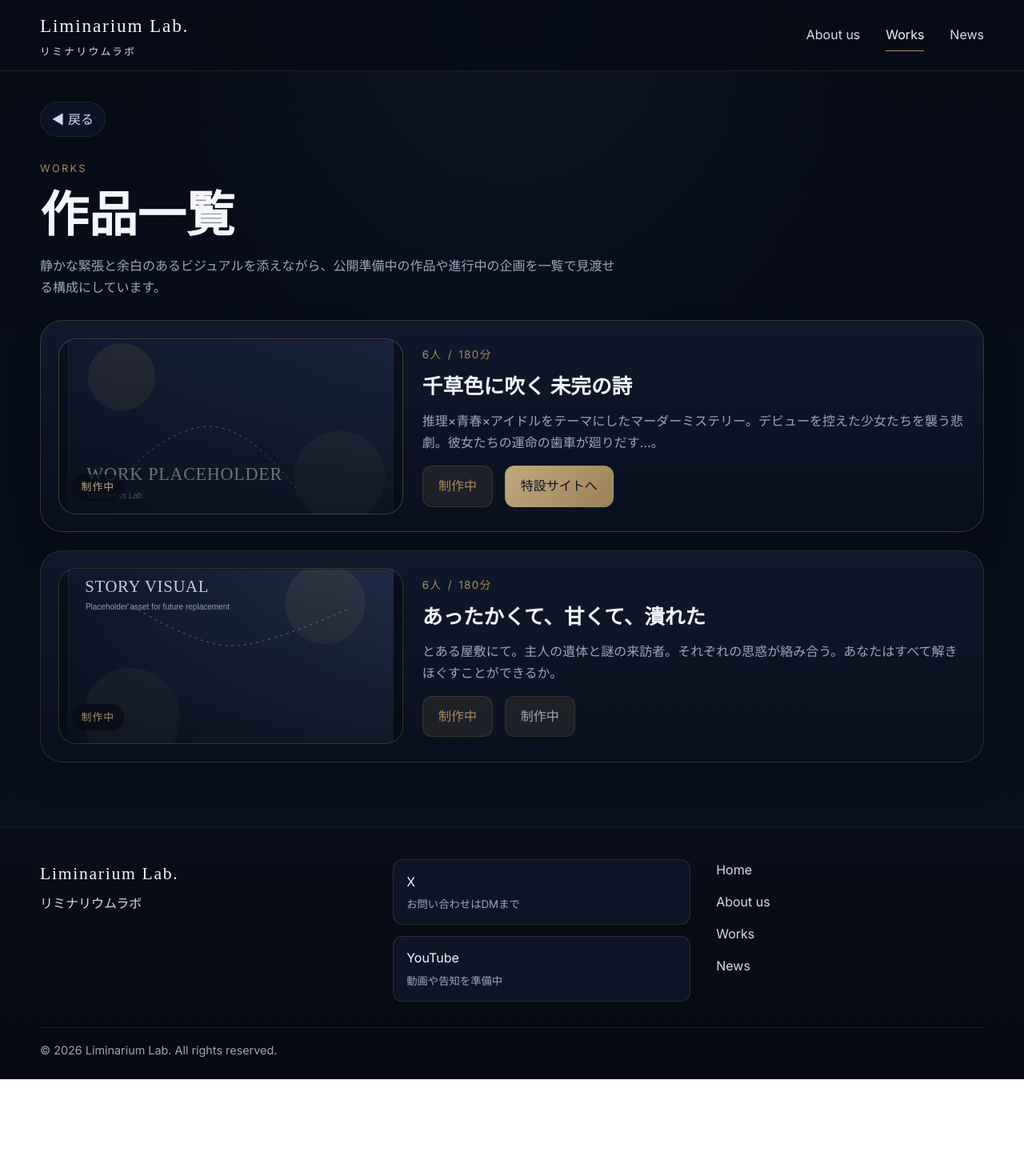
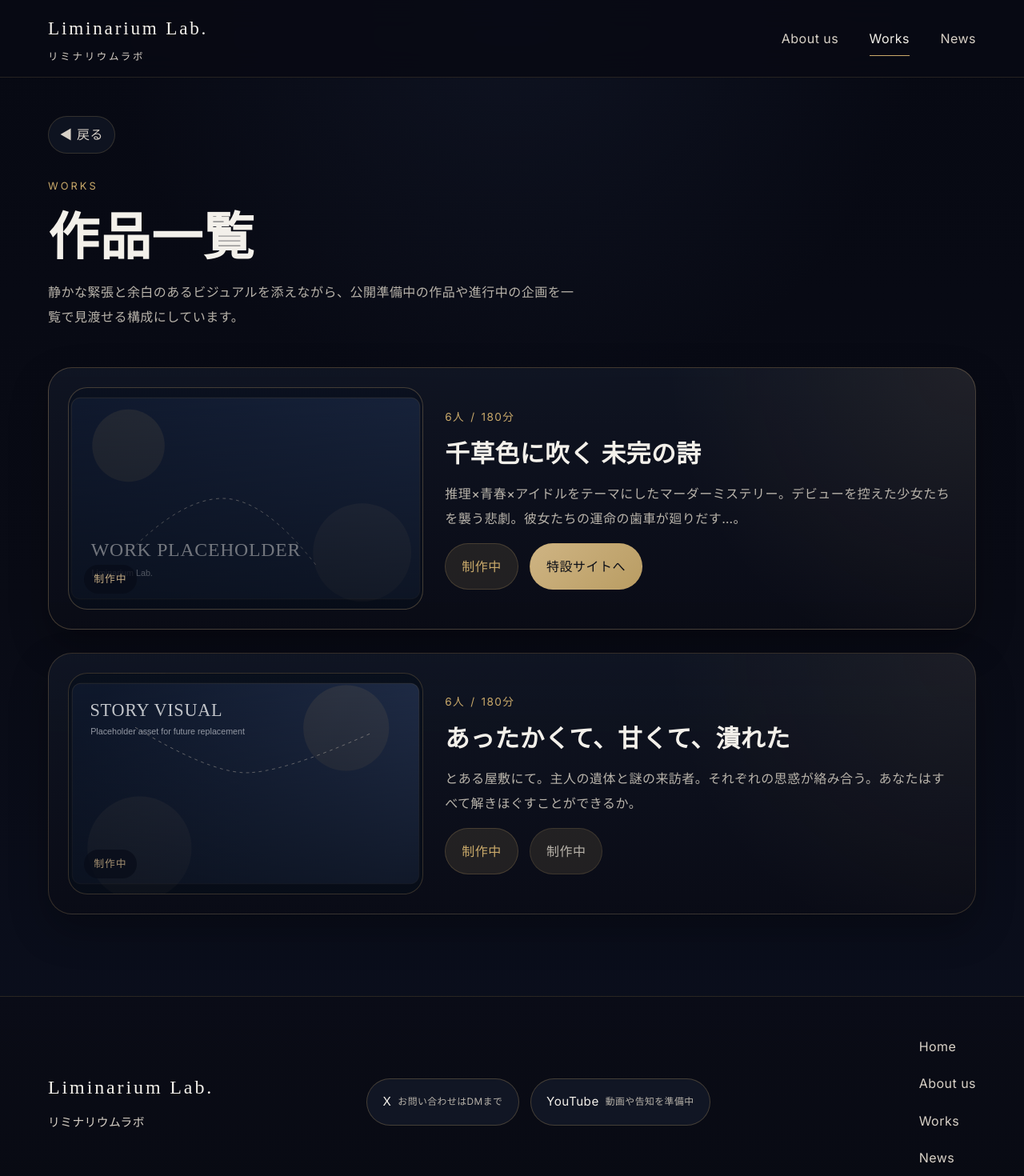
Before and after one commit to sunpotflower4460-cpu/Test-HP-SAKI, a React (Vite) app: page /works in a window 1280 px wide. Shown: the top 1470 px of the page at 80% size. Before the commit the page ends 1349 px from the top, so only its background shows below. Built offline with nearby package versions, Linux system fonts and the light colour scheme.

Commit message:
feat: polish phase 4 site visuals
Agent-Logs-Url: https://github.com/sunpotflower4460-cpu/Test-HP-SAKI/sessions/bd566643-7577-4fed-81c0-3791ad3a16f4

Co-authored-by: sunpotflower4460-cpu <253257485+sunpotflower4460-cpu@users.noreply.github.com>

```diff
--- a/src/components/Footer.module.css
+++ b/src/components/Footer.module.css
@@ -1,80 +1,89 @@
 .footer {
-  margin-top: 5rem;
-  border-top: 1px solid rgba(169, 139, 94, 0.18);
-  background: linear-gradient(180deg, rgba(9, 14, 26, 0.9), rgba(5, 9, 18, 0.98));
+  margin-top: clamp(4.5rem, 8vw, 7rem);
+  border-top: 1px solid rgba(201, 169, 106, 0.18);
+  background: linear-gradient(180deg, rgba(10, 12, 22, 0.9), rgba(7, 9, 17, 0.98));
 }
 
 .inner {
-  padding-top: 2.5rem;
-  padding-bottom: 1.5rem;
+  padding-top: 2.9rem;
+  padding-bottom: 1.7rem;
 }
 
 .top {
   display: grid;
-  grid-template-columns: 1.1fr 1fr 0.9fr;
-  gap: 2rem;
-  align-items: start;
+  grid-template-columns: 1.1fr auto 0.9fr;
+  gap: 2.2rem;
+  align-items: center;
 }
 
 .brandBlock {
   display: grid;
-  gap: 0.35rem;
+  gap: 0.45rem;
 }
 
 .brandMain {
   font-family: var(--font-heading);
-  font-size: 1.35rem;
-  letter-spacing: 0.08em;
+  font-size: 1.5rem;
+  letter-spacing: 0.12em;
 }
 
 .brandSub {
   color: var(--color-text-soft);
+  font-size: 0.92rem;
 }
 
 .socialBlock {
-  display: grid;
-  gap: 0.85rem;
+  display: flex;
+  align-items: center;
+  justify-content: center;
+  gap: 0.9rem;
+  flex-wrap: wrap;
 }
 
 .socialLink {
   display: inline-flex;
-  flex-direction: column;
-  gap: 0.2rem;
-  padding: 0.85rem 1rem;
-  border: 1px solid rgba(169, 139, 94, 0.22);
-  border-radius: 12px;
-  background: rgba(18, 27, 46, 0.7);
+  align-items: center;
+  justify-content: center;
+  gap: 0.5rem;
+  min-height: 52px;
+  padding: 0.9rem 1.2rem;
+  border: 1px solid rgba(201, 169, 106, 0.28);
+  border-radius: 999px;
+  background: rgba(21, 27, 44, 0.72);
   transition:
-    transform 0.25s ease,
-    border-color 0.25s ease,
-    background-color 0.25s ease,
-    box-shadow 0.25s ease;
+    transform var(--transition),
+    border-color var(--transition),
+    background-color var(--transition),
+    box-shadow var(--transition);
 }
 
 .socialLink:hover {
   transform: translateY(-2px);
-  border-color: rgba(169, 139, 94, 0.46);
-  background: rgba(169, 139, 94, 0.1);
-  box-shadow: 0 16px 30px rgba(0, 0, 0, 0.16);
+  border-color: rgba(201, 169, 106, 0.52);
+  background: rgba(201, 169, 106, 0.12);
+  box-shadow: var(--shadow-soft);
 }
 
 .socialLink span {
   color: var(--color-text);
+  font-size: 0.95rem;
 }
 
 .socialLink small {
   color: var(--color-text-muted);
+  font-size: 0.74rem;
 }
 
 .footerNav {
   display: grid;
   justify-items: start;
-  gap: 0.8rem;
+  justify-self: end;
+  gap: 1rem;
 }
 
 .footerNavLink {
   color: var(--color-text-soft);
-  transition: color 0.25s ease, transform 0.25s ease;
+  transition: color var(--transition), transform var(--transition);
 }
 
 .footerNavLink:hover {
@@ -83,11 +92,12 @@
 }
 
 .bottom {
-  margin-top: 2rem;
-  padding-top: 1rem;
-  border-top: 1px solid rgba(169, 139, 94, 0.14);
+  margin-top: 2.3rem;
+  padding-top: 1.15rem;
+  border-top: 1px solid rgba(201, 169, 106, 0.14);
   color: var(--color-text-muted);
   font-size: 0.9rem;
+  text-align: center;
 }
 
 @media (max-width: 900px) {
@@ -95,12 +105,12 @@
     grid-template-columns: 1fr;
     justify-items: center;
     text-align: center;
+    align-items: start;
   }
 
   .footerNav {
-    grid-template-columns: repeat(2, minmax(0, max-content));
-    justify-content: center;
-    column-gap: 1.5rem;
+    justify-self: center;
+    justify-items: center;
   }
 
   .brandBlock,
@@ -111,10 +121,20 @@
 
 @media (max-width: 640px) {
   .inner {
-    padding-top: 2rem;
+    padding-top: 2.2rem;
+  }
+
+  .socialBlock {
+    flex-direction: column;
+    width: 100%;
+  }
+
+  .socialLink {
+    width: 100%;
   }
 
   .footerNav {
     grid-template-columns: 1fr;
+    width: 100%;
   }
 }
--- a/src/components/Header.module.css
+++ b/src/components/Header.module.css
@@ -2,48 +2,49 @@
   position: sticky;
   top: 0;
   z-index: 100;
-  background: rgba(7, 12, 24, 0.86);
-  backdrop-filter: blur(16px);
-  border-bottom: 1px solid rgba(169, 139, 94, 0.18);
+  background: rgba(9, 10, 20, 0.88);
+  backdrop-filter: blur(18px);
+  border-bottom: 1px solid rgba(201, 169, 106, 0.16);
 }
 
 .inner {
-  min-height: 88px;
+  min-height: 96px;
   display: flex;
   align-items: center;
   justify-content: space-between;
-  gap: 1.5rem;
+  gap: 2rem;
 }
 
 .brand {
   display: inline-flex;
   flex-direction: column;
-  gap: 0.1rem;
+  gap: 0.15rem;
+  min-width: 0;
 }
 
 .brandMain {
   font-family: var(--font-heading);
-  font-size: 1.45rem;
-  letter-spacing: 0.08em;
+  font-size: clamp(1.45rem, 1.8vw, 1.8rem);
+  letter-spacing: 0.12em;
 }
 
 .brandSub {
   color: var(--color-text-soft);
-  font-size: 0.8rem;
-  letter-spacing: 0.18em;
+  font-size: 0.78rem;
+  letter-spacing: 0.22em;
 }
 
 .desktopNav {
   display: flex;
   align-items: center;
-  gap: 2rem;
+  gap: 2.4rem;
 }
 
 .navLink,
 .mobileNavLink {
   position: relative;
   color: var(--color-text-soft);
-  transition: color 0.25s ease;
+  transition: color var(--transition);
 }
 
 .navLink::after,
@@ -57,7 +58,7 @@
   background: var(--color-accent);
   transform: scaleX(0);
   transform-origin: left;
-  transition: transform 0.25s ease;
+  transition: transform var(--transition);
 }
 
 .navLink:hover,
@@ -76,23 +77,30 @@
 
 .menuButton {
   display: none;
-  width: 48px;
-  height: 48px;
-  border: 1px solid rgba(169, 139, 94, 0.3);
+  width: 52px;
+  height: 52px;
+  border: 1px solid rgba(201, 169, 106, 0.28);
   border-radius: 999px;
-  background: rgba(17, 26, 47, 0.75);
+  background: rgba(17, 22, 36, 0.82);
   align-items: center;
   justify-content: center;
   flex-direction: column;
-  gap: 0.28rem;
+  gap: 0.32rem;
+  transition: border-color var(--transition), background-color var(--transition), transform var(--transition);
+}
+
+.menuButton:hover {
+  border-color: rgba(201, 169, 106, 0.5);
+  background: rgba(21, 27, 44, 0.96);
+  transform: translateY(-1px);
 }
 
 .menuButton span {
   display: block;
-  width: 18px;
+  width: 19px;
   height: 1.5px;
   background: var(--color-text);
-  transition: transform 0.25s ease, opacity 0.25s ease;
+  transition: transform var(--transition), opacity var(--transition);
 }
 
 .menuOpen span:nth-child(1) {
@@ -110,7 +118,7 @@
 .overlay {
   position: fixed;
   inset: 0;
-  background: rgba(2, 6, 13, 0.52);
+  background: rgba(4, 6, 12, 0.58);
 }
 
 .mobilePanel {
@@ -118,12 +126,13 @@
   top: 0;
   right: 0;
   bottom: 0;
-  width: min(82vw, 360px);
-  padding: 6rem 1.5rem 2rem;
-  background: linear-gradient(180deg, rgba(11, 17, 32, 0.98), rgba(15, 25, 44, 0.98));
-  border-left: 1px solid rgba(169, 139, 94, 0.24);
-  box-shadow: -20px 0 50px rgba(0, 0, 0, 0.35);
+  width: min(86vw, 360px);
+  padding: 6.5rem 1.5rem 2.25rem;
+  background: linear-gradient(180deg, rgba(10, 12, 22, 0.99), rgba(17, 22, 36, 0.99));
+  border-left: 1px solid rgba(201, 169, 106, 0.22);
+  box-shadow: -24px 0 54px rgba(0, 0, 0, 0.38);
   z-index: 110;
+  overflow-y: auto;
 }
 
 .mobilePanelHeader {
@@ -142,31 +151,54 @@
 
 .mobileBrand {
   font-family: var(--font-heading);
-  font-size: 1.3rem;
+  font-size: 1.45rem;
 }
 
 .mobileNavLinks {
   display: flex;
   flex-direction: column;
-  gap: 1.4rem;
+  gap: 0.85rem;
 }
 
 .mobileNavLink {
-  font-size: 1.1rem;
-  padding-bottom: 0.5rem;
+  display: block;
+  font-size: 1.08rem;
+  padding: 0.95rem 1rem 1rem;
+  border-radius: 18px;
+  border: 1px solid rgba(201, 169, 106, 0.16);
+  background: rgba(21, 27, 44, 0.62);
+  transition:
+    color var(--transition),
+    border-color var(--transition),
+    background-color var(--transition),
+    transform var(--transition);
+}
+
+.mobileNavLink::after {
+  bottom: 0.7rem;
+  left: 1rem;
+  width: calc(100% - 2rem);
+}
+
+.mobileNavLink:hover,
+.mobileNavLinkActive {
+  border-color: rgba(201, 169, 106, 0.42);
+  background: rgba(201, 169, 106, 0.08);
+  transform: translateX(2px);
 }
 
 @media (max-width: 768px) {
   .inner {
-    min-height: 80px;
+    min-height: 88px;
   }
 
   .brandMain {
-    font-size: 1.2rem;
+    font-size: 1.28rem;
   }
 
   .brandSub {
-    letter-spacing: 0.12em;
+    font-size: 0.72rem;
+    letter-spacing: 0.16em;
   }
 
   .desktopNav {
@@ -177,3 +209,14 @@
     display: inline-flex;
   }
 }
+
+@media (max-width: 480px) {
+  .inner {
+    gap: 1rem;
+  }
+
+  .mobilePanel {
+    width: min(100vw, 360px);
+    padding-inline: 1.25rem;
+  }
+}
--- a/src/components/NewsList.module.css
+++ b/src/components/NewsList.module.css
@@ -1,38 +1,39 @@
 .list {
   display: grid;
-  border-top: 1px solid rgba(169, 139, 94, 0.18);
+  border-top: 1px solid rgba(201, 169, 106, 0.2);
 }
 
 .item {
   display: grid;
-  grid-template-columns: minmax(0, 240px) 1fr;
-  gap: 1rem;
-  padding: 1.2rem 0;
-  border-bottom: 1px solid rgba(169, 139, 94, 0.14);
+  grid-template-columns: minmax(0, 250px) 1fr;
+  gap: 1.2rem;
+  padding: 1.35rem 0;
+  border-bottom: 1px solid rgba(201, 169, 106, 0.14);
   transition:
-    background-color 0.25s ease,
-    border-color 0.25s ease,
-    transform 0.25s ease;
+    background-color var(--transition),
+    border-color var(--transition),
+    transform var(--transition);
 }
 
 .item:hover {
   transform: translateY(-1px);
-  border-bottom-color: rgba(169, 139, 94, 0.28);
-  background: rgba(169, 139, 94, 0.03);
+  border-bottom-color: rgba(201, 169, 106, 0.28);
+  background: rgba(201, 169, 106, 0.03);
 }
 
 .meta {
   display: flex;
   align-items: center;
-  gap: 0.8rem;
+  gap: 0.9rem;
+  flex-wrap: wrap;
   color: var(--color-text-soft);
 }
 
 .badge {
   display: inline-flex;
-  padding: 0.2rem 0.55rem;
+  padding: 0.25rem 0.62rem;
   border-radius: 999px;
-  background: rgba(169, 139, 94, 0.12);
+  background: rgba(201, 169, 106, 0.12);
   color: var(--color-accent);
   font-size: 0.75rem;
   letter-spacing: 0.08em;
@@ -40,11 +41,12 @@
 
 .title {
   color: var(--color-text);
+  font-size: 1.08rem;
 }
 
 .content {
   display: grid;
-  gap: 0.35rem;
+  gap: 0.45rem;
 }
 
 .body {
@@ -55,6 +57,6 @@
 @media (max-width: 768px) {
   .item {
     grid-template-columns: 1fr;
-    gap: 0.45rem;
+    gap: 0.55rem;
   }
 }
--- a/src/components/WorkCard.module.css
+++ b/src/components/WorkCard.module.css
@@ -1,20 +1,22 @@
 .card {
   display: grid;
-  gap: 1.5rem;
-  padding: 1.35rem;
-  border-radius: 28px;
-  border: 1px solid color-mix(in srgb, var(--work-accent) 26%, transparent);
-  background: linear-gradient(180deg, rgba(17, 26, 47, 0.82), rgba(10, 17, 31, 0.9));
-  box-shadow: 0 20px 40px rgba(0, 0, 0, 0.16);
+  gap: 1.7rem;
+  padding: 1.5rem;
+  border-radius: 30px;
+  border: 1px solid color-mix(in srgb, var(--work-accent) 32%, transparent);
+  background:
+    radial-gradient(circle at top right, color-mix(in srgb, var(--work-accent) 10%, transparent), transparent 32%),
+    linear-gradient(180deg, rgba(17, 22, 36, 0.9), rgba(10, 12, 22, 0.96));
+  box-shadow: var(--shadow-soft);
   transition:
-    border-color 0.25s ease,
-    box-shadow 0.25s ease,
-    transform 0.25s ease;
+    border-color var(--transition),
+    box-shadow var(--transition),
+    transform var(--transition);
 }
 
 .card:hover {
-  border-color: color-mix(in srgb, var(--work-accent) 55%, transparent);
-  box-shadow: 0 22px 50px rgba(0, 0, 0, 0.24);
+  border-color: color-mix(in srgb, var(--work-accent) 58%, transparent);
+  box-shadow: 0 26px 56px rgba(0, 0, 0, 0.26);
 }
 
 .preview {
@@ -22,19 +24,21 @@
 }
 
 .full {
-  grid-template-columns: minmax(280px, 38%) 1fr;
-  align-items: center;
+  grid-template-columns: minmax(320px, 40%) 1fr;
+  align-items: stretch;
 }
 
 .image {
-  min-height: 220px;
-  border-radius: 22px;
+  min-height: 240px;
+  height: 100%;
+  border-radius: 24px;
   border: 1px solid color-mix(in srgb, var(--work-accent) 34%, transparent);
   background-size: cover;
   background-position: center;
   display: flex;
   align-items: end;
-  padding: 1rem;
+  padding: 1.2rem;
+  aspect-ratio: 16 / 10;
 }
 
 .image span {
@@ -49,7 +53,8 @@
 
 .content {
   display: grid;
-  gap: 0.9rem;
+  gap: 1rem;
+  align-content: center;
 }
 
 .specs {
@@ -63,11 +68,12 @@
 }
 
 .content h3 {
-  font-size: clamp(1.35rem, 2vw, 2rem);
+  font-size: clamp(1.5rem, 2.4vw, 2.35rem);
 }
 
 .description {
   color: var(--color-text-muted);
+  max-width: 40rem;
 }
 
 .footer {
@@ -82,33 +88,33 @@
   display: inline-flex;
   align-items: center;
   justify-content: center;
-  min-height: 42px;
-  padding: 0.7rem 1.2rem;
-  border-radius: 12px;
-  border: 1px solid rgba(169, 139, 94, 0.22);
+  min-height: 48px;
+  padding: 0.8rem 1.25rem;
+  border-radius: 999px;
+  border: 1px solid rgba(201, 169, 106, 0.22);
 }
 
 .status {
-  background: rgba(169, 139, 94, 0.12);
+  background: rgba(201, 169, 106, 0.12);
   color: var(--color-accent);
 }
 
 .cta {
-  background: linear-gradient(135deg, rgba(209, 181, 138, 0.92), rgba(169, 139, 94, 0.92));
-  color: #0b1120;
-  transition: transform 0.25s ease, border-color 0.25s ease, filter 0.25s ease;
+  background: linear-gradient(135deg, rgba(224, 194, 140, 0.92), rgba(201, 169, 106, 0.92));
+  color: #0c0f17;
+  transition: transform var(--transition), border-color var(--transition), filter var(--transition);
 }
 
 .cta:hover {
-  transform: translateY(-1px);
-  border-color: rgba(169, 139, 94, 0.48);
+  transform: translateY(-2px);
+  border-color: rgba(201, 169, 106, 0.52);
   filter: brightness(1.05);
 }
 
 .ctaDisabled {
-  background: rgba(169, 139, 94, 0.12);
+  background: rgba(201, 169, 106, 0.12);
   color: var(--color-text-muted);
-  border-color: rgba(169, 139, 94, 0.16);
+  border-color: rgba(201, 169, 106, 0.16);
   cursor: default;
 }
 
@@ -118,11 +124,22 @@
   }
 
   .card {
-    padding: 1rem;
-    border-radius: 24px;
+    padding: 1.15rem;
+    border-radius: 26px;
   }
 
   .image {
-    min-height: 180px;
+    min-height: 220px;
+    aspect-ratio: 16 / 9;
+  }
+
+  .footer {
+    flex-direction: column;
+    align-items: stretch;
+  }
+
+  .status,
+  .cta {
+    width: 100%;
   }
 }
--- a/src/index.css
+++ b/src/index.css
@@ -1,16 +1,19 @@
 :root {
-  --color-bg: #070c18;
-  --color-surface: #111a2f;
-  --color-surface-alt: #16233d;
-  --color-text: #f4f6fb;
-  --color-text-soft: #d4dbe8;
-  --color-text-muted: #9ca6bc;
-  --color-accent: #a98b5e;
-  --color-accent-strong: #d1b58a;
-  --color-border: rgba(169, 139, 94, 0.18);
+  --color-bg: #090a14;
+  --color-surface: #111624;
+  --color-surface-alt: #151b2c;
+  --color-surface-soft: #1a2133;
+  --color-text: #f3f0ea;
+  --color-text-soft: #d8d1c7;
+  --color-text-muted: #b8b3aa;
+  --color-accent: #c9a96a;
+  --color-accent-strong: #e0c28c;
+  --color-border: rgba(201, 169, 106, 0.24);
   --font-heading: 'Cormorant Garamond', 'Yu Mincho', serif;
   --font-body: 'Inter', 'Hiragino Sans', 'Noto Sans JP', sans-serif;
-  --transition: 0.25s ease;
+  --transition: 0.35s ease;
+  --shadow-soft: 0 20px 48px rgba(0, 0, 0, 0.28);
+  --section-space: clamp(3.5rem, 8vw, 7rem);
 }
 
 * {
@@ -26,10 +29,11 @@ html {
 body {
   font-family: var(--font-body);
   background:
-    radial-gradient(circle at top, rgba(36, 52, 83, 0.28), transparent 32%),
-    linear-gradient(180deg, #060b16 0%, #0a1220 100%);
+    radial-gradient(circle at top, rgba(41, 54, 84, 0.22), transparent 30%),
+    linear-gradient(180deg, #070913 0%, #090b15 48%, #0b1020 100%);
   color: var(--color-text);
-  line-height: 1.7;
+  line-height: 1.9;
+  letter-spacing: 0.03em;
   -webkit-font-smoothing: antialiased;
   -moz-osx-font-smoothing: grayscale;
   overflow-x: hidden;
@@ -69,7 +73,7 @@ img {
 }
 
 .container {
-  width: min(100% - 48px, 1180px);
+  width: min(100% - 80px, 1160px);
   margin: 0 auto;
 }
 
@@ -77,10 +81,11 @@ img {
   display: inline-flex;
   align-items: center;
   justify-content: center;
-  min-height: 46px;
-  padding: 0.8rem 1.3rem;
-  border-radius: 12px;
+  min-height: 50px;
+  padding: 0.95rem 1.45rem;
+  border-radius: 999px;
   border: 1px solid transparent;
+  letter-spacing: 0.08em;
   transition:
     transform var(--transition),
     background-color var(--transition),
@@ -90,13 +95,13 @@ img {
 }
 
 .btn:hover {
-  transform: translateY(-1px);
-  box-shadow: 0 14px 26px rgba(0, 0, 0, 0.18);
+  transform: translateY(-2px);
+  box-shadow: 0 18px 30px rgba(0, 0, 0, 0.22);
 }
 
 .btn-primary {
   background: linear-gradient(135deg, var(--color-accent-strong), var(--color-accent));
-  color: #0b1120;
+  color: #0c0f17;
   border-color: var(--color-accent);
 }
 
@@ -106,14 +111,14 @@ img {
 }
 
 .btn-secondary {
-  background: rgba(169, 139, 94, 0.08);
-  border-color: rgba(169, 139, 94, 0.24);
+  background: rgba(201, 169, 106, 0.08);
+  border-color: rgba(201, 169, 106, 0.32);
   color: var(--color-text);
 }
 
 .btn-secondary:hover {
-  border-color: rgba(169, 139, 94, 0.5);
-  background: rgba(169, 139, 94, 0.14);
+  border-color: rgba(201, 169, 106, 0.56);
+  background: rgba(201, 169, 106, 0.16);
 }
 
 .backLink {
@@ -124,9 +129,9 @@ img {
   margin-bottom: 1.8rem;
   padding: 0.45rem 0.85rem;
   border-radius: 999px;
-  border: 1px solid rgba(169, 139, 94, 0.16);
+  border: 1px solid rgba(201, 169, 106, 0.2);
   color: var(--color-text-soft);
-  background: rgba(17, 26, 47, 0.56);
+  background: rgba(17, 22, 36, 0.78);
   transition:
     transform var(--transition),
     border-color var(--transition),
@@ -136,13 +141,18 @@ img {
 
 .backLink:hover {
   transform: translateX(-2px);
-  border-color: rgba(169, 139, 94, 0.42);
+  border-color: rgba(201, 169, 106, 0.46);
   color: var(--color-text);
-  background: rgba(169, 139, 94, 0.08);
+  background: rgba(201, 169, 106, 0.1);
 }
 
 @media (max-width: 640px) {
   .container {
-    width: min(100% - 32px, 1180px);
+    width: min(100% - 48px, 1160px);
+  }
+
+  .btn {
+    min-height: 48px;
+    padding-inline: 1.2rem;
   }
 }
--- a/src/pages/Home/Home.module.css
+++ b/src/pages/Home/Home.module.css
@@ -1,26 +1,27 @@
 .page {
-  padding-top: 1.2rem;
+  padding-top: clamp(0.8rem, 2vw, 1.5rem);
 }
 
 .section {
-  margin-top: 4.5rem;
+  margin-top: var(--section-space);
 }
 
 .sectionHeader {
   display: grid;
-  gap: 0.75rem;
-  margin-bottom: 1.5rem;
+  gap: 0.95rem;
+  margin-bottom: clamp(2rem, 4vw, 3rem);
 }
 
 .sectionLabel {
   color: var(--color-accent);
   text-transform: uppercase;
-  letter-spacing: 0.18em;
+  letter-spacing: 0.24em;
   font-size: 0.8rem;
 }
 
 .sectionHeader h2 {
-  font-size: clamp(1.8rem, 4vw, 2.8rem);
+  max-width: 12ch;
+  font-size: clamp(2.5rem, 5vw, 4rem);
 }
 
 .headerRow {
@@ -33,48 +34,57 @@
 
 .aboutPanel {
   display: grid;
-  gap: 1.4rem;
-  max-width: 780px;
-  padding: 2rem;
-  border-radius: 28px;
-  border: 1px solid rgba(169, 139, 94, 0.16);
-  background: linear-gradient(180deg, rgba(17, 26, 47, 0.84), rgba(10, 17, 31, 0.92));
+  gap: 1.8rem;
+  max-width: 760px;
+  padding: clamp(2rem, 4vw, 3rem);
+  border-radius: 32px;
+  border: 1px solid rgba(201, 169, 106, 0.16);
+  background:
+    radial-gradient(circle at top right, rgba(201, 169, 106, 0.08), transparent 30%),
+    linear-gradient(180deg, rgba(17, 22, 36, 0.92), rgba(10, 12, 22, 0.96));
+  box-shadow: var(--shadow-soft);
 }
 
 .aboutPanel p {
   white-space: pre-line;
   color: var(--color-text-muted);
+  max-width: 34rem;
 }
 
 .previewAction {
   display: flex;
-  justify-content: flex-start;
-  margin-top: 1.4rem;
+  justify-content: center;
+  margin-top: 2rem;
 }
 
 .previewGrid {
   display: grid;
   grid-template-columns: repeat(2, minmax(0, 1fr));
-  gap: 1.4rem;
+  gap: 1.8rem;
 }
 
 @media (max-width: 900px) {
+  .sectionHeader h2 {
+    max-width: 100%;
+  }
+
   .previewGrid {
     grid-template-columns: 1fr;
   }
 
   .previewAction {
-    margin-top: 1.2rem;
+    margin-top: 1.4rem;
   }
 }
 
 @media (max-width: 640px) {
   .section {
-    margin-top: 3.5rem;
+    margin-top: clamp(3.5rem, 14vw, 5rem);
   }
 
   .aboutPanel {
-    padding: 1.4rem;
+    padding: 1.6rem;
+    border-radius: 26px;
   }
 
   .previewAction .btn {
--- a/src/pages/News/News.module.css
+++ b/src/pages/News/News.module.css
@@ -1,35 +1,35 @@
 .page {
-  padding-top: 2.4rem;
+  padding-top: clamp(2rem, 4vw, 3rem);
 }
 
 .header {
   display: grid;
-  gap: 0.85rem;
-  margin-bottom: 1.5rem;
+  gap: 1rem;
+  margin-bottom: clamp(2rem, 4vw, 3rem);
 }
 
 .label {
   color: var(--color-accent);
-  letter-spacing: 0.18em;
+  letter-spacing: 0.24em;
   text-transform: uppercase;
   font-size: 0.8rem;
 }
 
 .header h1 {
-  font-size: clamp(2.3rem, 5vw, 3.8rem);
+  font-size: clamp(2.6rem, 5vw, 4.2rem);
 }
 
 .description {
-  max-width: 700px;
+  max-width: 40rem;
   color: var(--color-text-muted);
 }
 
 .listWrap {
-  padding: 0.4rem 0 0.8rem;
+  padding: 0.4rem 0 1rem;
 }
 
 @media (max-width: 640px) {
   .page {
-    padding-top: 1.6rem;
+    padding-top: 1.5rem;
   }
 }
--- a/src/pages/Works/Works.module.css
+++ b/src/pages/Works/Works.module.css
@@ -1,36 +1,36 @@
 .page {
-  padding-top: 2.4rem;
+  padding-top: clamp(2rem, 4vw, 3rem);
 }
 
 .header {
   display: grid;
-  gap: 0.85rem;
-  margin-bottom: 1.7rem;
+  gap: 1rem;
+  margin-bottom: clamp(2rem, 4vw, 3rem);
 }
 
 .label {
   color: var(--color-accent);
-  letter-spacing: 0.18em;
+  letter-spacing: 0.24em;
   text-transform: uppercase;
   font-size: 0.8rem;
 }
 
 .header h1 {
-  font-size: clamp(2.3rem, 5vw, 3.8rem);
+  font-size: clamp(2.6rem, 5vw, 4.2rem);
 }
 
 .description {
-  max-width: 720px;
+  max-width: 42rem;
   color: var(--color-text-muted);
 }
 
 .grid {
   display: grid;
-  gap: 1.4rem;
+  gap: 1.8rem;
 }
 
 @media (max-width: 640px) {
   .page {
-    padding-top: 1.6rem;
+    padding-top: 1.5rem;
   }
 }
```
Also changed, not shown: src/components/HeroCarousel.module.css (+91 -60 lines), src/components/MemberCard.module.css (+33 -18 lines), src/pages/About/About.module.css (+28 -22 lines).
